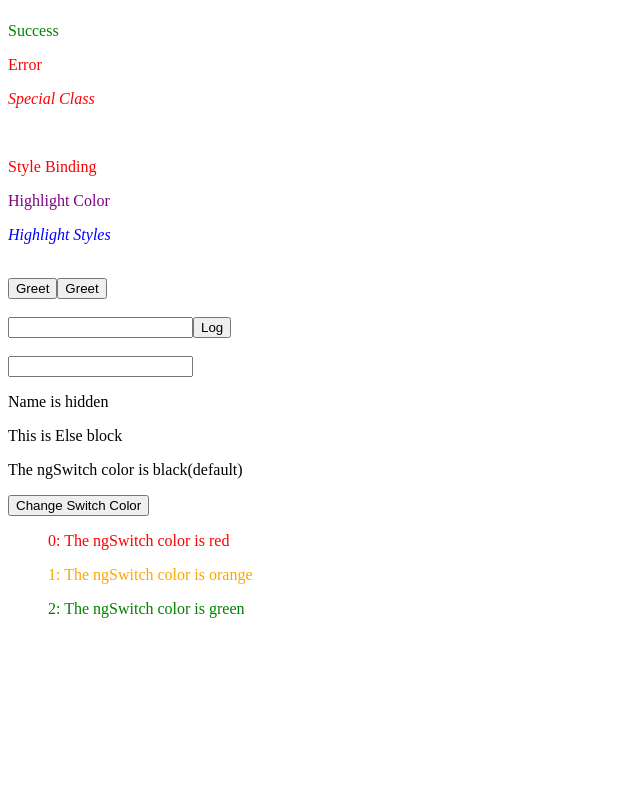
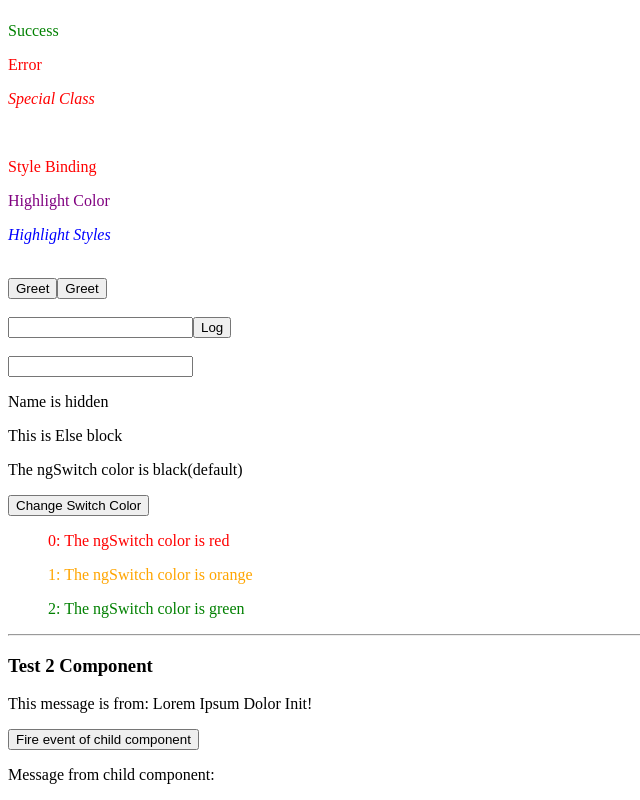
Before and after one commit to smiftakhairul/angular-starter, an Angular app: page / in a window 1280 px wide. Shown: the part 307-1107 px from the top of the page, without its empty margins (0-640 px from the left). Before the commit the page ends 941 px from the top, so only its background shows below. Built offline with nearby package versions, Linux system fonts and the light colour scheme.

Commit message:
component communication fundamentals in angular with example

```diff
--- a/src/app/app.component.html
+++ b/src/app/app.component.html
@@ -5,6 +5,9 @@
     <!-- other 2 ways to define -->
     <!-- <div class="app-test"></div>
     <div app-test></div> -->
+    <hr>
+    <app-test2 (childEvent)="loremSubTitleMessage=$event" [parentData]="loremTitle"></app-test2>
+    <p>Message from child component: {{ loremSubTitleMessage }}</p>
   </div>
 </div>
 
--- a/src/app/app.component.ts
+++ b/src/app/app.component.ts
@@ -7,4 +7,6 @@ import { Component } from '@angular/core';
 })
 export class AppComponent {
   title = 'Beginner Lesson';
+  public loremTitle = 'Lorem Ipsum Dolor Init!';
+  public loremSubTitleMessage = '';
 }
--- a/src/app/app.module.ts
+++ b/src/app/app.module.ts
@@ -5,11 +5,13 @@ import { FormsModule } from '@angular/forms';
 import { AppRoutingModule } from './app-routing.module';
 import { AppComponent } from './app.component';
 import { TestComponent } from './test/test.component';
+import { Test2Component } from './test2/test2.component';
 
 @NgModule({
   declarations: [
     AppComponent,
-    TestComponent
+    TestComponent,
+    Test2Component
   ],
   imports: [
     BrowserModule,
--- /dev/null
+++ b/src/app/test2/test2.component.html
@@ -0,0 +1,3 @@
+<h3>Test 2 Component</h3>
+<p>{{ 'This message is from: ' + loremTitle }}</p>
+<button (click)="fireEvent()">Fire event of child component</button>
--- /dev/null
+++ b/src/app/test2/test2.component.ts
@@ -0,0 +1,26 @@
+import { Component, OnInit, Input, Output, EventEmitter } from '@angular/core';
+
+@Component({
+  selector: 'app-test2',
+  templateUrl: './test2.component.html',
+  styleUrls: ['./test2.component.css']
+})
+export class Test2Component implements OnInit {
+  // @Input() public parentData;
+  @Input('parentData') public loremTitle;
+  @Output() public childEvent = new EventEmitter();
+  loremSubTitle = 'Init Dolor Ipsum Lorem!';
+
+  constructor() { }
+
+  ngOnInit(): void {
+    // this.parentData;
+    this.loremTitle;
+    // this.fireEvent();
+  }
+
+  fireEvent() {
+    this.childEvent.emit(this.loremSubTitle);
+  }
+
+}
```
Also changed, not shown: src/app/test2/test2.component.css (added), 1 other file (tests, documents, lock files or other folders).
